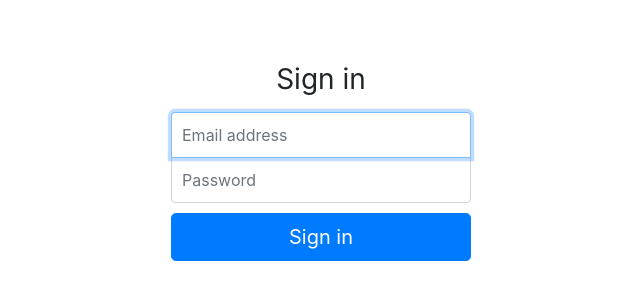
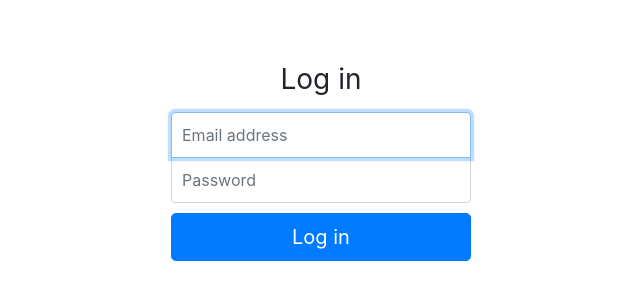
Before and after one commit to aaronnorrish/Agile-Project, a plain HTML site: page log-in.html in a window 1280 px wide. Shown: the part 238-538 px from the top of the page, 319-959 px from the left. Drawn offline with nearby package versions, Linux system fonts and the light colour scheme.

Commit message:
change sign in to log in

```diff
--- a/log-in.html
+++ b/log-in.html
@@ -3,7 +3,7 @@
     <head>
         <meta charset="utf-8" />
         <meta name="viewport" content="width=device-width, initial-scale=1.0" />
-        <title>Log-In</title>
+        <title>Learn Italian - Log in</title>
 
         <!-- Bootstrap CSS -->
         <link rel="stylesheet" href="https://maxcdn.bootstrapcdn.com/bootstrap/4.0.0/css/bootstrap.min.css" integrity="sha384-Gn5384xqQ1aoWXA+058RXPxPg6fy4IWvTNh0E263XmFcJlSAwiGgFAW/dAiS6JXm" crossorigin="anonymous">
@@ -70,12 +70,12 @@
     <body>
         <form class="form-signin" style:>
             <!-- <img class="mb-4" src="../../assets/brand/bootstrap-solid.svg" alt="" width="72" height="72"> -->
-            <h1 class="h3 mb-3 font-weight-normal">Sign in</h1>
+            <h1 class="h3 mb-3 font-weight-normal">Log in</h1>
             <label for="inputEmail" class="sr-only">Email address</label>
             <input type="email" id="inputEmail" class="form-control" placeholder="Email address" required="" autofocus="">
             <label for="inputPassword" class="sr-only">Password</label>
             <input type="password" id="inputPassword" class="form-control" placeholder="Password" required="">
-            <button class="btn btn-lg btn-primary btn-block" type="submit">Sign in</button>
+            <button class="btn btn-lg btn-primary btn-block" type="submit">Log in</button>
             <!-- <p class="mt-5 mb-3 text-muted">© 2017-2018</p> -->
         </form>
     </body>
```
